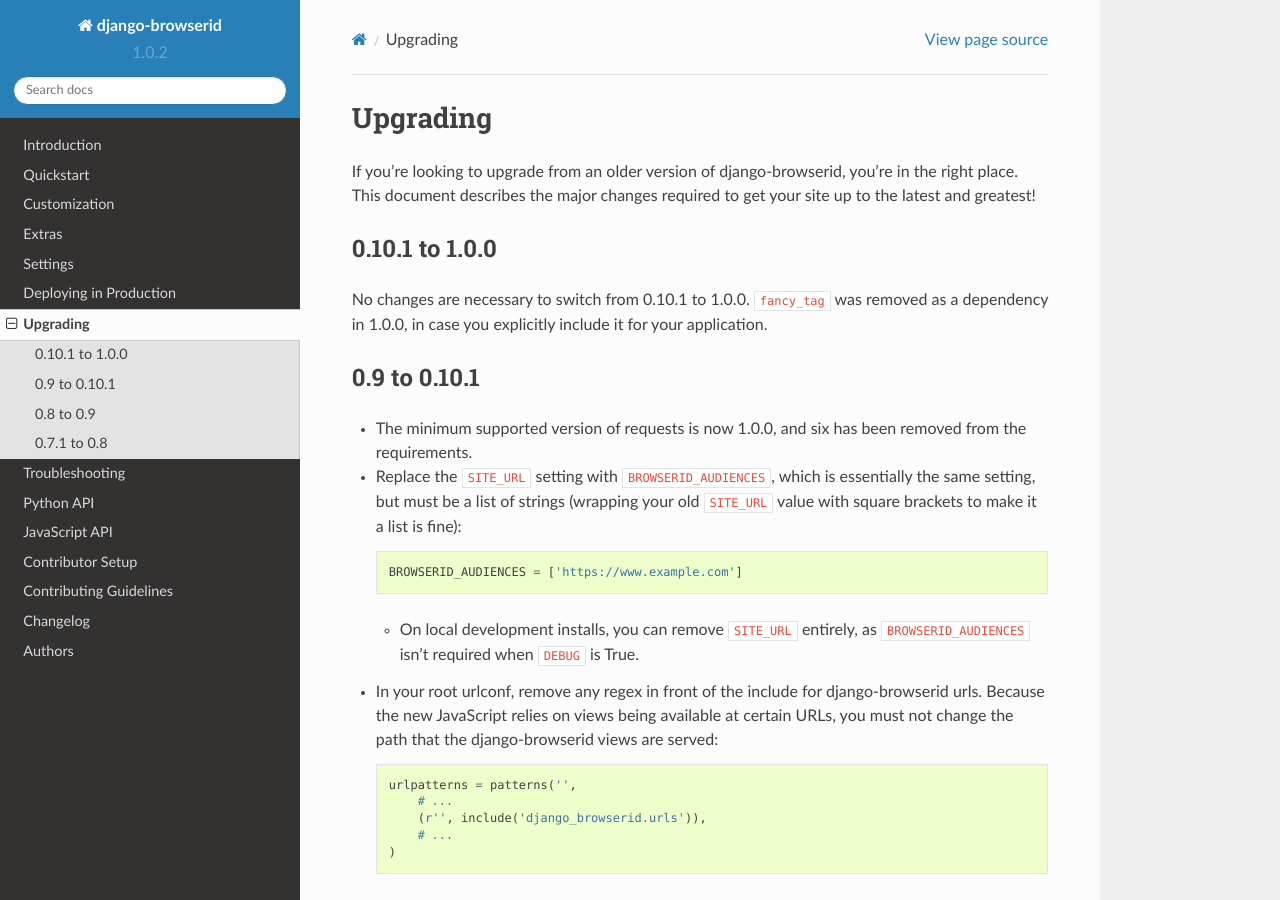
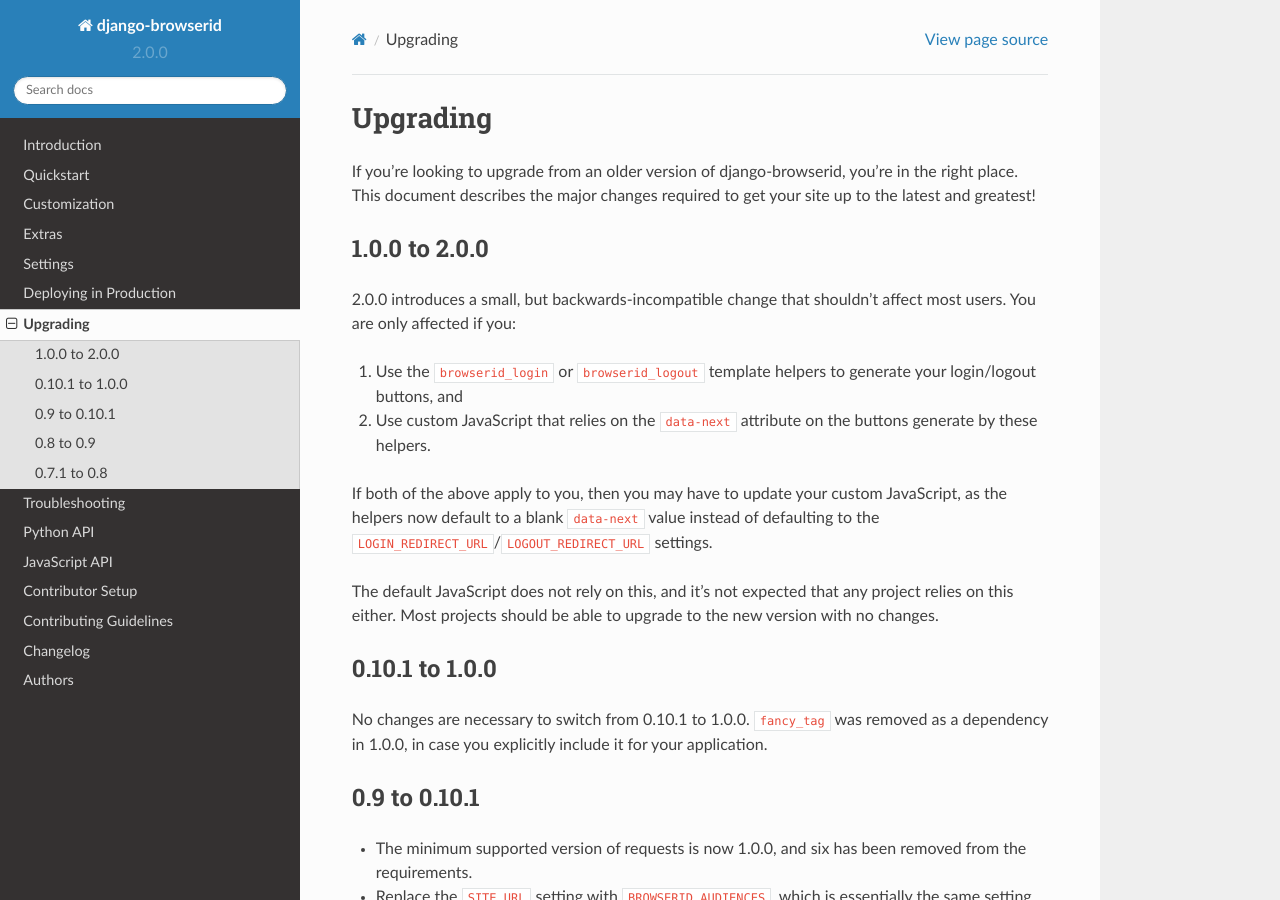
Before and after one commit to mozilla/django-browserid, a Sphinx documentation site: the page built from docs/user/upgrading.rst, in a window 1280 px wide and 900 px high. Built offline with Sphinx 7.4.7 and the Read the Docs theme 2.0.0, drawn with Linux system fonts in a browser that asks for light colours.

```diff
--- a/django_browserid/__init__.py
+++ b/django_browserid/__init__.py
@@ -5,7 +5,7 @@ This Source Code Form is subject to the terms of the Mozilla Public
 License, v. 2.0. If a copy of the MPL was not distributed with this
 file, You can obtain one at http://mozilla.org/MPL/2.0/.
 """
-__version__ = '1.0.2'
+__version__ = '2.0.0'
 
 from django_browserid.auth import (
     BrowserIDBackend,
--- a/docs/user/upgrading.rst
+++ b/docs/user/upgrading.rst
@@ -3,6 +3,25 @@ Upgrading
 If you're looking to upgrade from an older version of django-browserid, you're
 in the right place. This document describes the major changes required to get
 your site up to the latest and greatest!
+
+
+1.0.0 to 2.0.0
+--------------
+2.0.0 introduces a small, but backwards-incompatible change that shouldn't
+affect most users. You are only affected if you:
+
+1. Use the ``browserid_login`` or ``browserid_logout`` template helpers to
+   generate your login/logout buttons, and
+2. Use custom JavaScript that relies on the ``data-next`` attribute on the
+   buttons generate by these helpers.
+
+If both of the above apply to you, then you may have to update your custom
+JavaScript, as the helpers now default to a blank ``data-next`` value instead
+of defaulting to the ``LOGIN_REDIRECT_URL``/``LOGOUT_REDIRECT_URL`` settings.
+
+The default JavaScript does not rely on this, and it's not expected that any
+project relies on this either. Most projects should be able to upgrade to the
+new version with no changes.
 
 
 0.10.1 to 1.0.0
```
Also changed, not shown: CHANGELOG.rst (+14 -0 lines).
